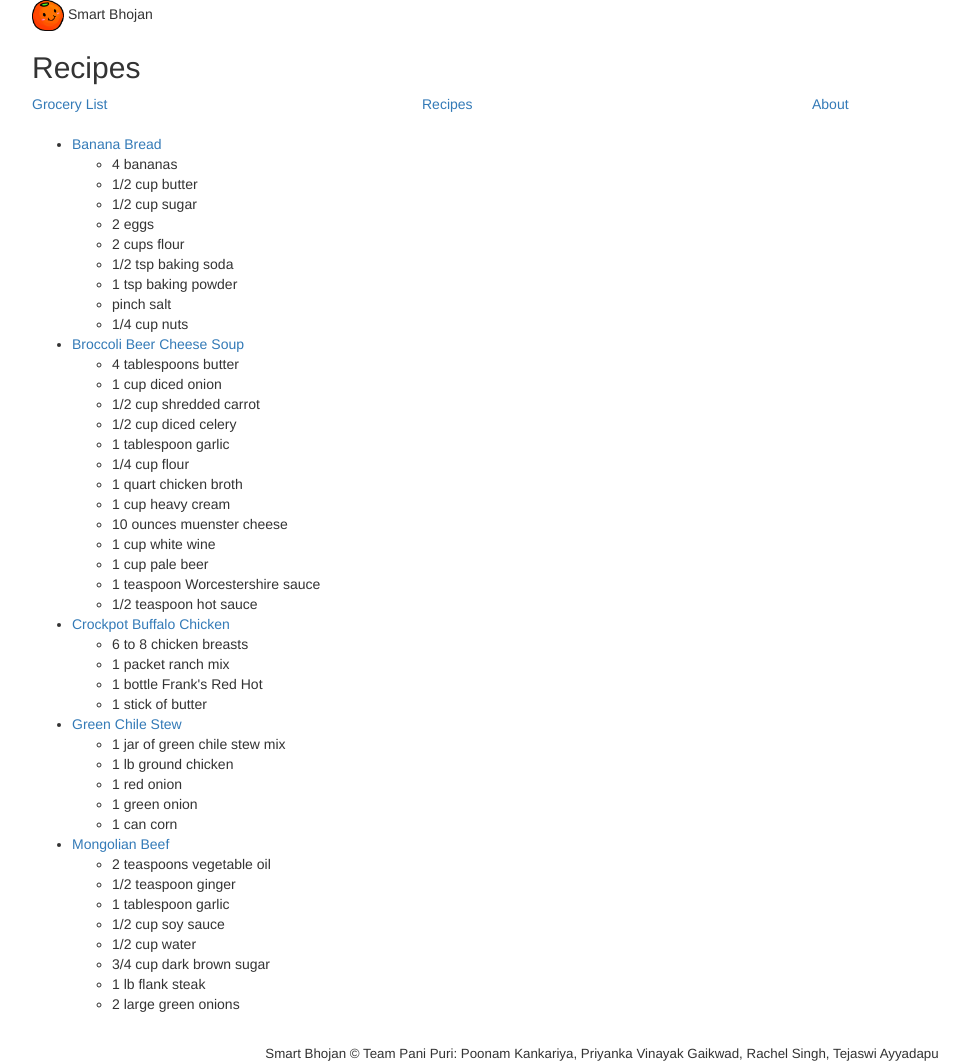
After one commit to rahulyhg/CS5551_Team5_Project, a PHP site: page /recipes.php in a window 1280 px wide. The commit adds this page. Shown: the whole page, without its empty margins (38-1007 px from the left). Run offline with PHP 8.4, Linux system fonts and the light colour scheme; some libraries are stand-ins or nearby versions.

Commit message:
Have basic recipes being loaded

```diff
--- a/source/content/backend/backend.php
+++ b/source/content/backend/backend.php
@@ -1,6 +1,7 @@
 <?
 
 $groceryPath = "content/database/groceries.json";
+$recipePath = "content/database/recipes.json";
 
 function DisplayError( $message )
 {
@@ -41,6 +42,12 @@ function SaveGroceryList( $newList )
     WriteJson( $groceryPath, $newList );
 }
 
+function LoadRecipeList()
+{
+    global $recipePath;
+    return ReadJson( $recipePath );
+}
+
 function RemoveFood( $index )
 {
     $list = LoadGroceryList();
--- a/source/content/css/base.css
+++ b/source/content/css/base.css
@@ -3,3 +3,5 @@ img.logo { width: 32px; }
 footer { text-align: center; font-size: 10pt; }
 
 .main-view { padding-top: 20px; padding-bottom: 20px; }
+
+img.fit-container { width: 100%; }
--- /dev/null
+++ b/source/content/database/recipes.json
@@ -0,0 +1,71 @@
+[
+    {
+        "name" : "Banana Bread",
+        "url" : "https://chowdown.io/recipes/banana-bread.html",
+        "ingredients" : [
+            "4 bananas",
+            "1/2 cup butter",
+            "1/2 cup sugar",
+            "2 eggs",
+            "2 cups flour",
+            "1/2 tsp baking soda",
+            "1 tsp baking powder",
+            "pinch salt",
+            "1/4 cup nuts"
+        ]
+    },
+    {
+        "name" : "Broccoli Beer Cheese Soup",
+        "url" : "https://chowdown.io/recipes/broccoli-cheese-soup.html",
+        "ingredients" : [
+            "4 tablespoons butter",
+            "1 cup diced onion",
+            "1/2 cup shredded carrot",
+            "1/2 cup diced celery",
+            "1 tablespoon garlic",
+            "1/4 cup flour",
+            "1 quart chicken broth",
+            "1 cup heavy cream",
+            "10 ounces muenster cheese",
+            "1 cup white wine",
+            "1 cup pale beer",
+            "1 teaspoon Worcestershire sauce",
+            "1/2 teaspoon hot sauce"
+        ]
+    },
+    {
+        "name" : "Crockpot Buffalo Chicken",
+        "url" : "https://chowdown.io/recipes/crockpot-buffalo-chicken.html",
+        "ingredients" : [
+            "6 to 8 chicken breasts",
+            "1 packet ranch mix",
+            "1 bottle Frank's Red Hot",
+            "1 stick of butter"
+        ]
+    },
+    {
+        "name" : "Green Chile Stew",
+        "url" : "https://chowdown.io/recipes/green-chile-stew.html",
+        "ingredients" : [
+            "1 jar of green chile stew mix",
+            "1 lb ground chicken",
+            "1 red onion",
+            "1 green onion",
+            "1 can corn"
+        ]
+    },
+    {
+        "name" : "Mongolian Beef",
+        "url" : "https://chowdown.io/recipes/mongolian-beef.html",
+        "ingredients" : [
+            "2 teaspoons vegetable oil",
+            "1/2 teaspoon ginger",
+            "1 tablespoon garlic",
+            "1/2 cup soy sauce",
+            "1/2 cup water",
+            "3/4 cup dark brown sugar",
+            "1 lb flank steak",
+            "2 large green onions"
+        ]
+    }
+]
--- a/source/content/layout/header.php
+++ b/source/content/layout/header.php
@@ -27,13 +27,13 @@
         <nav>
             <div class="row">
                 <div class="col-md-4">
-                    <a href="grocery.html">Grocery List</a>
+                    <a href="grocery.php">Grocery List</a>
                 </div>
                 <div class="col-md-4">
-                    <a href="recipe.html">Recipes</a>
+                    <a href="recipe.php">Recipes</a>
                 </div>
                 <div class="col-md-4">
-                    <a href="#">More Options</a>
+                    <a href="about.php">About</a>
                 </div>
             </div>
         </nav>
--- a/source/grocery.php
+++ b/source/grocery.php
@@ -29,7 +29,3 @@ $groceryList = LoadGroceryList();
 <?
 include_once( "content/layout/footer.php" );
 ?>
-
-<pre>
-<? print_r( $_POST ); ?>
-</pre>
--- /dev/null
+++ b/source/recipes.php
@@ -0,0 +1,34 @@
+<?
+$pageName = "Recipes";                     // Set the page header text here
+include_once( "content/layout/header.php" );
+?>
+
+<?
+$recipeList = LoadRecipeList();
+?>
+
+<!-- WEBPAGE CODE GOES HERE -->
+
+<form method="post">
+    <div class="view-list">
+        <ul>
+        <? foreach ( $recipeList as $index => $recipe ) { ?>
+
+            <li>
+                <a href="<?=$recipe['url']?>"><?=$recipe["name"]?></a>
+                <ul>
+                    <? foreach ( $recipe['ingredients'] as $ingredient ) { ?>
+                    <li><?= $ingredient ?></li>
+                    <? } ?>
+                </ul>
+            </li>
+
+        <? } ?>
+        </ul>
+    </div>
+</form>
+
+
+<?
+include_once( "content/layout/footer.php" );
+?>
```
Also changed, not shown: source/about.php (added, +27 -0 lines), source/content/graphics/team/team1.jpg (added), source/content/graphics/team/team2.jpg (added).
